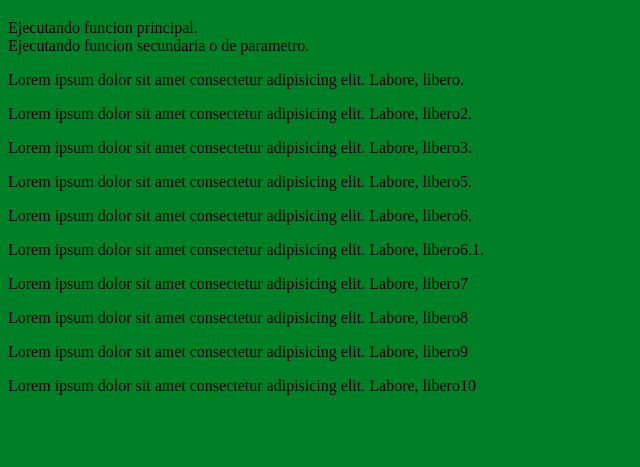
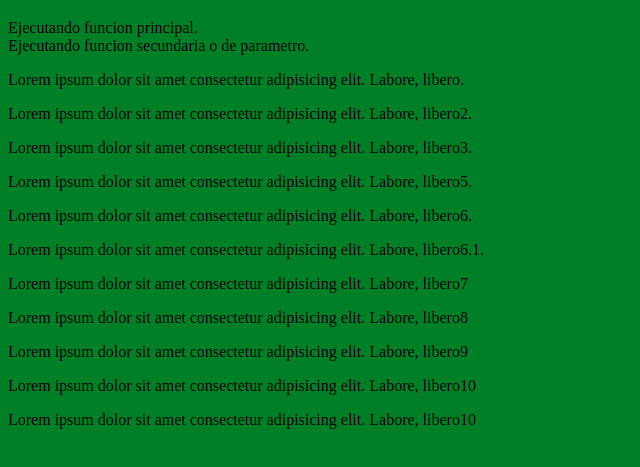
Before and after one commit to Edrson/practica1SA, a website: page index.html in a window 1280 px wide. Shown: the part 61-528 px from the top of the page, without its empty margins (0-640 px from the left). Drawn offline with Linux system fonts and the light colour scheme.

Commit message:
se agrega otro parrafo 10

```diff
--- a/index.html
+++ b/index.html
@@ -25,6 +25,7 @@
 		<p>Lorem ipsum dolor sit amet consectetur adipisicing elit. Labore, libero8</p>
 		<p>Lorem ipsum dolor sit amet consectetur adipisicing elit. Labore, libero9</p>
 		<p>Lorem ipsum dolor sit amet consectetur adipisicing elit. Labore, libero10</p>
+		<p>Lorem ipsum dolor sit amet consectetur adipisicing elit. Labore, libero10</p>
 	</div>
 </div>
 
```
